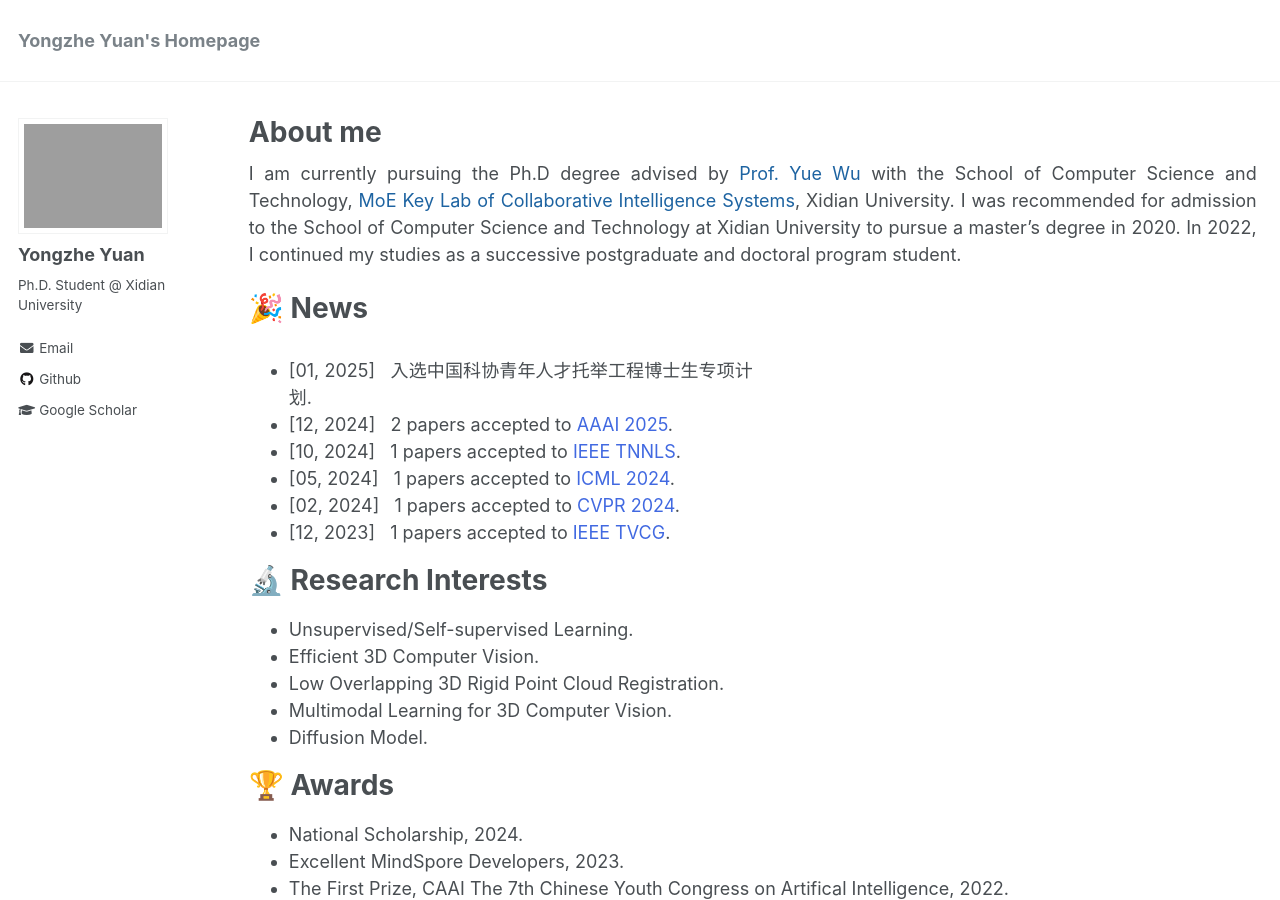
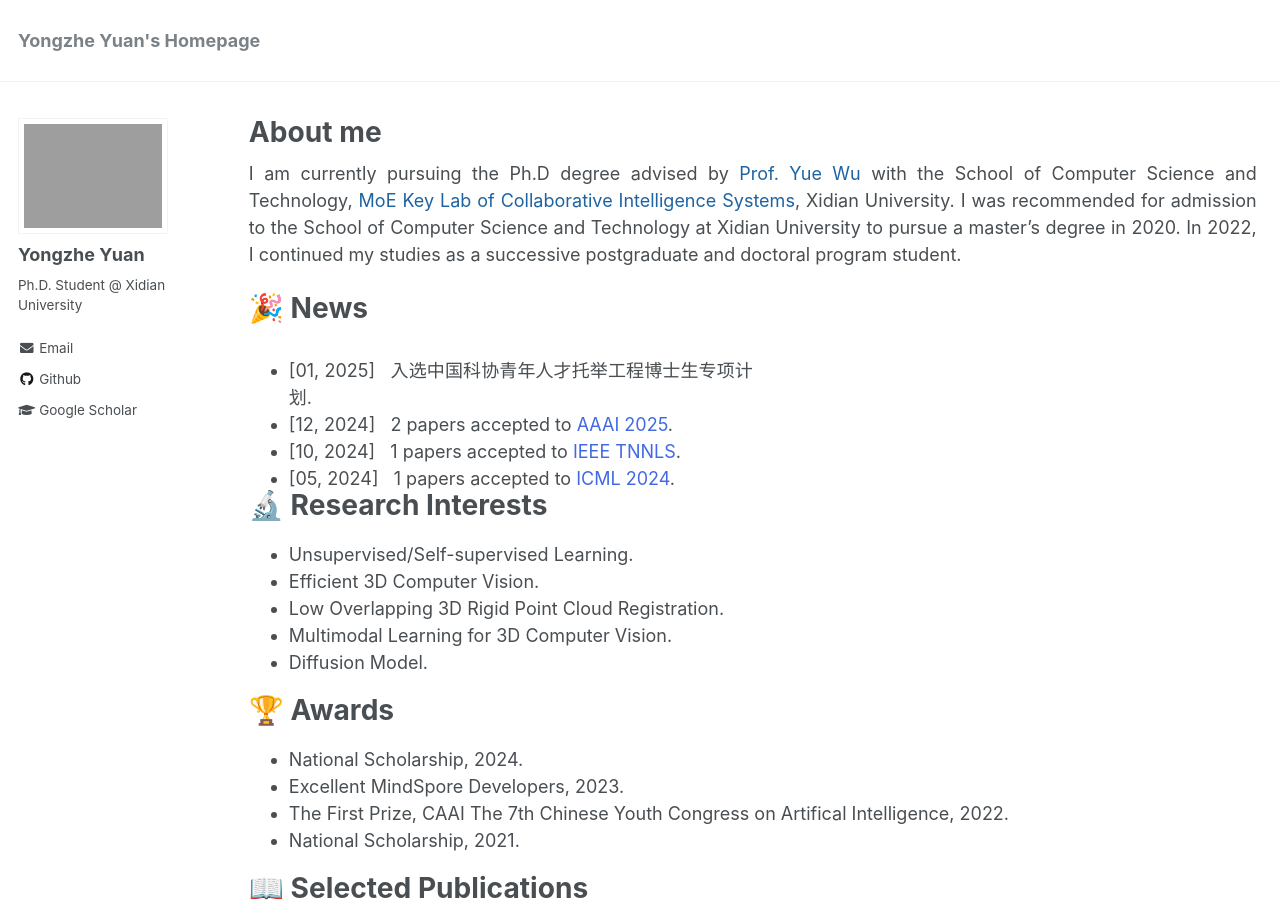
Before and after one commit to YYZMARS/YYZMARS.github.io, a Jekyll site: the page built from _pages/home.md, in a window 1280 px wide and 900 px high. Built offline with Jekyll 4.4.1, drawn with Linux system fonts in a browser that asks for light colours; a script that is not in the unit is left out.

Commit message:
Update news.html

```diff
--- a/_includes/news.html
+++ b/_includes/news.html
@@ -1,5 +1,5 @@
 
-<div class="news" style="overflow:auto; height:100%; width:50%;">
+<div class="news" style="overflow:auto; height:150px; width:50%;">
 <ul>
 <li>[01, 2025]&nbsp;&nbsp; 入选中国科协青年人才托举工程博士生专项计划.</li>
 <li>[12, 2024]&nbsp;&nbsp; 2 papers accepted to <h7 style="color: #4169E1;">AAAI 2025</h7>.</li>
```
